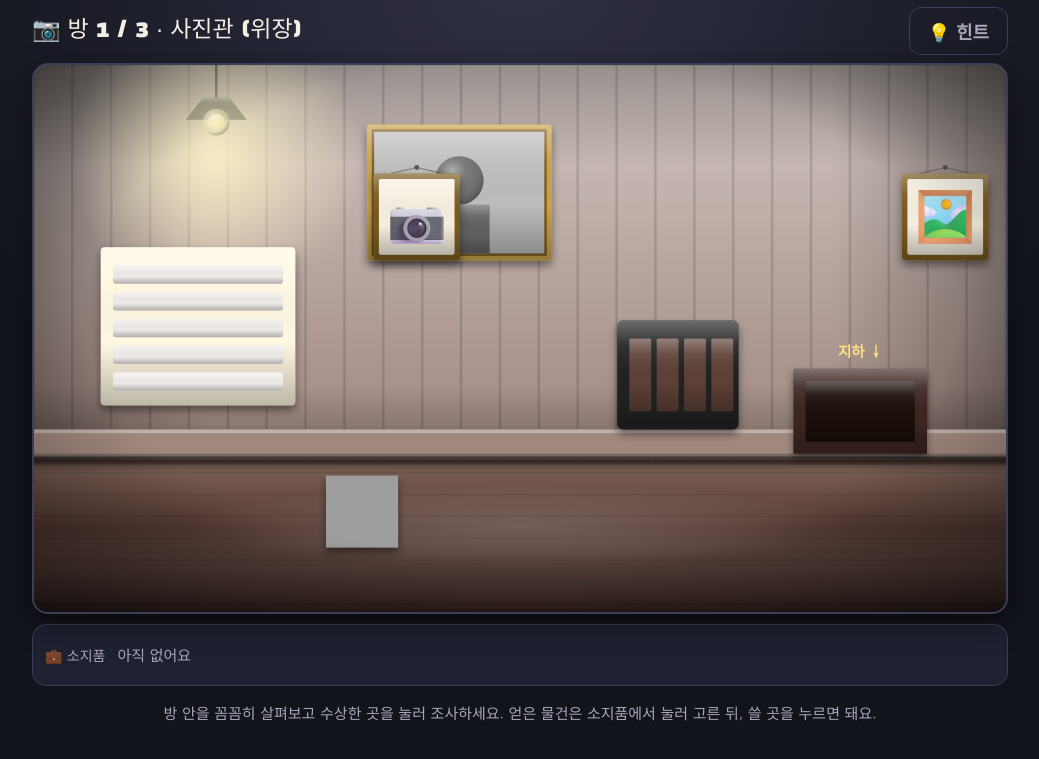
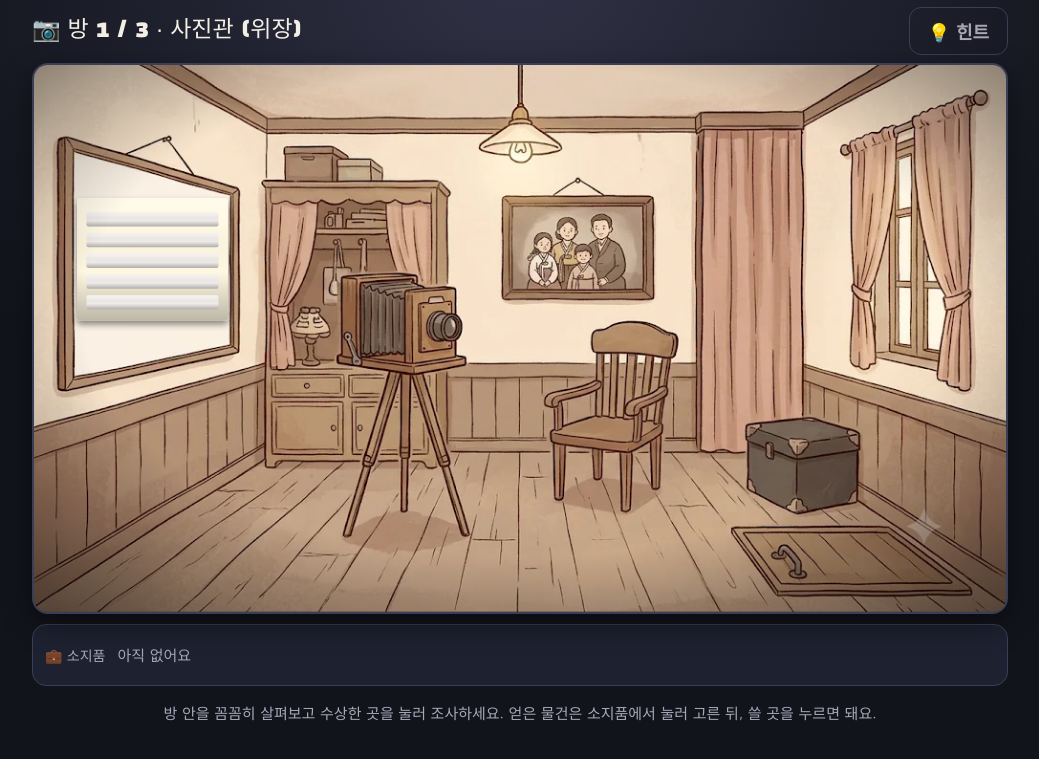
Before and after one commit to mummummi/game5grade, a plain HTML site: page g5-hideout.html in a window 1280 px wide. Both pictures are taken after a click on the button "탈출 시작 ▶". Shown: the part 51-810 px from the top of the page, without its empty margins (120-1159 px from the left). Drawn offline with Linux system fonts and the light colour scheme; grey boxes are pictures that could not be loaded.

Commit message:
5학년 1919 비밀 아지트 방탈출 배경을 AI 일러스트로 교체
Co-Authored-By: Claude Opus 5.5 <noreply@anthropic.com>
Claude-Session: https://claude.ai/code/session_01ScfXXMpeK4xSozEf9WkLBv

```diff
--- a/g5-hideout.html
+++ b/g5-hideout.html
@@ -29,7 +29,7 @@ button{font-family:inherit;font-size:18px;border:0;border-radius:12px;padding:10
 .roombar{display:flex;justify-content:space-between;align-items:center;margin:6px 0 8px;gap:8px;flex-wrap:wrap}
 .scene{position:relative;width:100%;border-radius:16px;overflow:hidden;border:2px solid var(--line);box-shadow:0 10px 30px rgba(0,0,0,.45);background:#000}
 .scene svg{display:block;width:100%;height:auto}
-.hot{cursor:pointer;transition:filter .15s}
+.hot .ah{fill:#fff;fill-opacity:0;stroke:#fff;stroke-opacity:0;stroke-width:5;transition:fill-opacity .15s,stroke-opacity .15s}.hot:hover .ah{fill-opacity:.14;stroke-opacity:.95}.hot.selhint .ah{stroke:#ffd54f;stroke-opacity:1;fill-opacity:.12}.hot.done .ah{fill-opacity:0}.hot{cursor:pointer;transition:filter .15s}
 .hot:hover{filter:drop-shadow(0 0 12px color-mix(in srgb,var(--gold) 90%,transparent)) brightness(1.08)}
 .hot.done{filter:saturate(.75)}
 .hot.selhint{animation:hl 1.2s ease-in-out infinite}
@@ -365,6 +365,19 @@ const sw=S*1.1;return EM(x,y-S*0.12,e,S*0.68,'filter="url(#sh)"')+R(x-sw/2,y+S*0
 /* 🧸 분위기 소품 (문제와 상관없는 기물 · 눌러 보면 설명만 나와요) */
 const DECOR=[[["p", "📷", "사진기", 630, 250, 150, "삼각대 위의 오래된 사진기예요. 사진관으로 위장하는 중!"], ["f", "🪑", "손님 의자", 540, 735, 125, "사진 찍으러 온 손님이 앉는 의자예요."], ["p", "🖼️", "가족사진 견본", 1500, 250, 150, "\"사진 찍으세요\" 견본 사진들이에요."]], [["f", "🛢️", "잉크 통", 975, 735, 125, "까만 인쇄 잉크가 가득해요. 손에 묻으면 안 지워져요!"], ["s", "💡", "흔들리는 전구", 975, 250, 150, "천장 전구가 흔들흔들, 그림자가 춤춰요."], ["f", "📰", "평범한 신문", 1425, 800, 125, "위장용으로 둔 신문이에요. 비밀은 없어요."]], [["f", "🪨", "무너진 돌", 90, 735, 125, "통로 벽에서 떨어진 돌이에요."], ["s", "🕯️", "촛불", 660, 250, 150, "통로를 밝히는 촛불이 깜빡여요."], ["f", "🥾", "진흙 발자국", 495, 735, 125, "독립운동가들이 오간 발자국이에요."]]];
 DECOR.forEach((list,ri)=>{const r=THEME.rooms[ri];if(!r)return;list.forEach((d,k)=>r.objects.push({id:'deco'+k,deco:1,title:d[1]+' '+d[2],art:DART(d),html:'<div class="box">'+d[6]+'</div>'}))});
+/* 🖼️ AI 배경 그림 */
+const ARTMAP={"rooms": [{"timeline": [60, 120, 270, 400, {"fit": 1, "pad": 0.92}], "darkroom": [1170, 590, 180, 140], "door": [1150, 760, 380, 110], "deco0": [500, 340, 210, 440], "deco1": [850, 420, 200, 300], "deco2": [770, 210, 240, 180]}, {"paper": [120, 570, 260, 150, {"svg": "EM(250,560,'🇰🇷',56)"}], "press": [610, 300, 420, 470], "door": [1380, 140, 220, 680], "deco0": [850, 690, 110, 100], "deco1": [760, 90, 80, 100], "deco2": [1040, 750, 360, 150]}, {"clock": [90, 70, 290, 430, {"clip": [260, 300, 90, 235, 285, 135]}], "exit": [1420, 120, 160, 680], "deco0": [420, 360, 500, 340], "deco1": [820, 340, 90, 130], "deco2": [600, 760, 600, 90]}], "id": "g5-hideout"};
+const AMbox=a=>{const ns='http://www.w3.org/2000/svg';const sv=document.createElementNS(ns,'svg');sv.setAttribute('width','1600');sv.setAttribute('height','900');sv.style.cssText='position:absolute;left:-9999px;top:0';sv.innerHTML=DEFS+a;document.body.appendChild(sv);let b={x:0,y:0,width:1,height:1};try{const g=document.createElementNS(ns,'g');while(sv.childNodes.length>1)g.appendChild(sv.childNodes[1]);sv.appendChild(g);const r=g.getBBox();b={x:r.x,y:r.y,width:r.width||1,height:r.height||1}}catch(e){}sv.remove();return b};
+ARTMAP.rooms.forEach((hot,ri)=>{const r=THEME.rooms[ri];if(!r||!hot)return;const src='art/'+ARTMAP.id+'_'+(ri+1)+'.webp';
+ r.bg=()=>`<image href="${src}" x="0" y="0" width="1600" height="900" preserveAspectRatio="xMidYMid slice"/>`;
+ r.objects=r.objects.filter(o=>!(o.deco&&!hot[o.id]));
+ r.objects.forEach(o=>{const h=hot[o.id];if(!h)return;const [x,y,w,hh,opt]=h;const old=o.art;
+  o.art=()=>{let s='';if(opt&&opt.keep){const [tx,ty,sc]=opt.keep;s=`<g transform="translate(${tx} ${ty}) scale(${sc})">${val(old)}</g>`}
+   if(opt&&opt.clip){const [ox,oy,orr,nx,ny,nr]=opt.clip;const sc=nr/orr;const cid='cl_'+o.id;s+=`<clipPath id="${cid}"><circle cx="${ox}" cy="${oy}" r="${orr}"/></clipPath><g transform="translate(${nx-ox*sc} ${ny-oy*sc}) scale(${sc})"><g clip-path="url(#${cid})">${val(old)}</g></g>`}
+   if(opt&&opt.lab){const arr=eval(opt.lab.expr);s+=arr.map((t,i)=>{const [lx,ly]=opt.lab.pos?opt.lab.pos[i]:[x+w*(i+.5)/arr.length,opt.lab.y];return `<rect x="${lx-48}" y="${ly-30}" width="96" height="56" rx="14" fill="#3e2723" stroke="#ffe082" stroke-width="4" opacity=".92"/><text x="${lx}" y="${ly+10}" text-anchor="middle" font-size="32" font-weight="bold" fill="#ffe082">${t}</text>`}).join('')}
+   if(opt&&opt.svg){s+=eval(opt.svg)}
+   if(opt&&opt.fit){const a=val(old);const b=AMbox(a);const p=opt.pad??0.9;const sc=Math.min(w/b.width,hh/b.height)*p;const tx=x+w/2-(b.x+b.width/2)*sc,ty=y+hh/2-(b.y+b.height/2)*sc;s=`<g transform="translate(${tx} ${ty}) scale(${sc})" opacity="${opt.op??1}">${a}</g>`}
+   return s+`<rect class="ah" x="${x}" y="${y}" width="${w}" height="${hh}" rx="22"/>`}})});
 THEME.rooms.forEach((r,ri)=>r.objects.forEach(o=>{if(!o._rid){o.id='r'+ri+'_'+o.id;o._rid=1}}));/* 방마다 물건 id를 따로 → 다른 방의 같은 이름 문/물건이 '이미 푼 것'으로 처리되는 문제 방지 */
 try{const U=S.used||{};if(Object.keys(U).some(k=>!/^[pu]_r\d+_/.test(k))){THEME.rooms.forEach((r,ri)=>r.objects.forEach(o=>{const base=o.id.replace(/^r\d+_/,'');['p_','u_'].forEach(pf=>{if(U[pf+base]&&(ri<S.room||(base!=='door'&&ri<=S.room)))U[pf+o.id]=1})}));Object.keys(U).forEach(k=>{if(!/^[pu]_r\d+_/.test(k))delete U[k]});S.used=U;save()}}catch(e){}/* 예전 저장 기록 옮기기 */
 TH=THEME;if(GRADE<=2)document.body.classList.add('kids');S.max=S.max||0;render();
```
Also changed, not shown: art/g5-hideout_1.webp (added), art/g5-hideout_2.webp (added), art/g5-hideout_3.webp (added).
